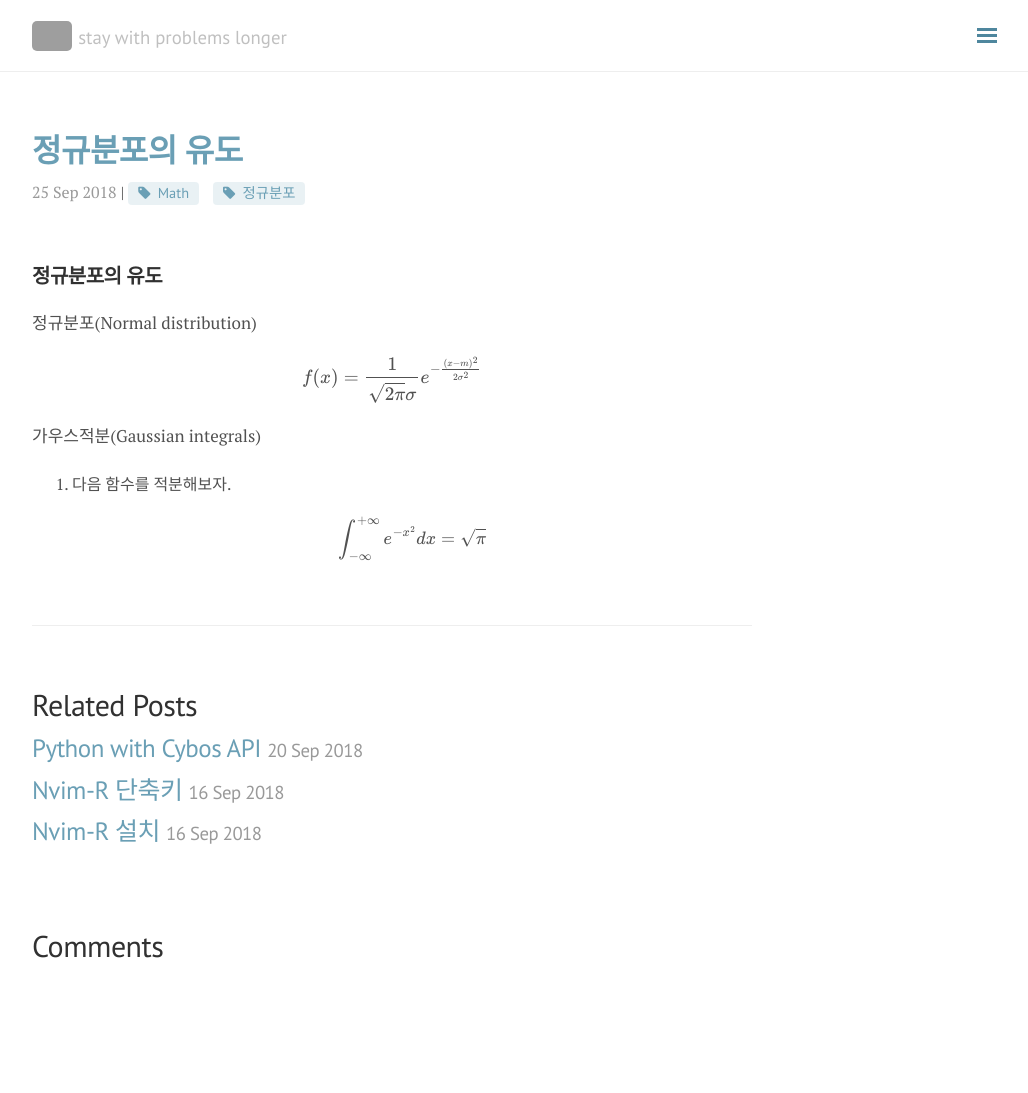
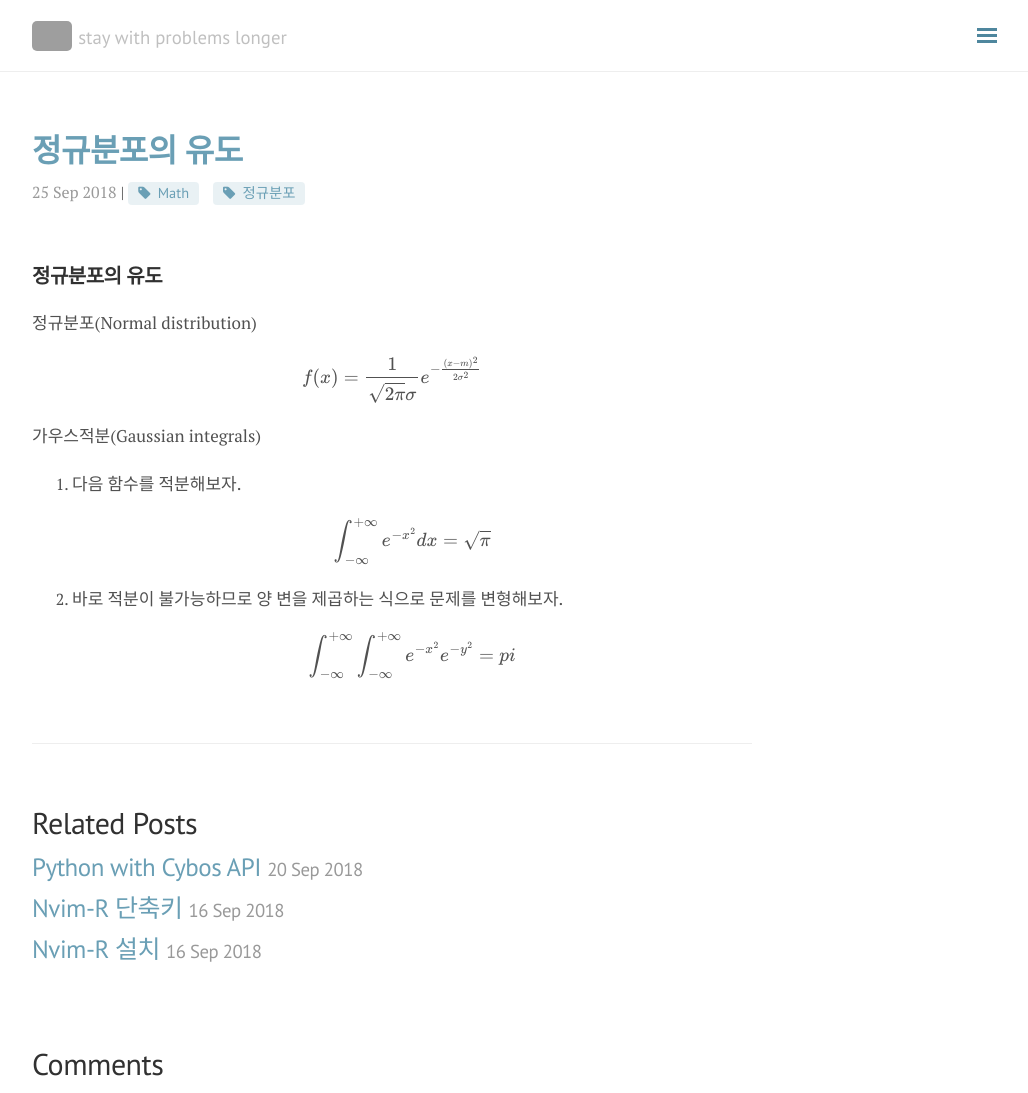
Before and after one commit to seokhoonj/seokhoonj.github.io, a Jekyll site: the page built from _posts/Math/2018-09-25-Math-normal_distribution.md, in a window 1280 px wide and 1093 px high. Shown: the whole window, without its empty margins (248-1276 px from the left). Built offline with Jekyll 4.4.1, drawn with Linux system fonts in a browser that asks for light colours; nearby versions of some CDN libraries; formulas are drawn with MathJax 3; comment, search, counter and statistics services are not loaded; grey boxes are pictures that could not be loaded.

Commit message:
add _posts

```diff
--- a/_posts/Math/2018-09-25-Math-normal_distribution.md
+++ b/_posts/Math/2018-09-25-Math-normal_distribution.md
@@ -16,3 +16,6 @@ comments: false
 가우스적분(Gaussian integrals)
 1. 다음 함수를 적분해보자.
 \\( \int\_{-\infty}^{+\infty} e^{-x^2} dx = \sqrt{\pi} \\)
+
+2. 바로 적분이 불가능하므로 양 변을 제곱하는 식으로 문제를 변형해보자.
+\\( \int\_{-\infty}^{+\infty}\int\_{-\infty}^{+\infty} e^{-x^2} e^{-y^2} = pi \\)
```
